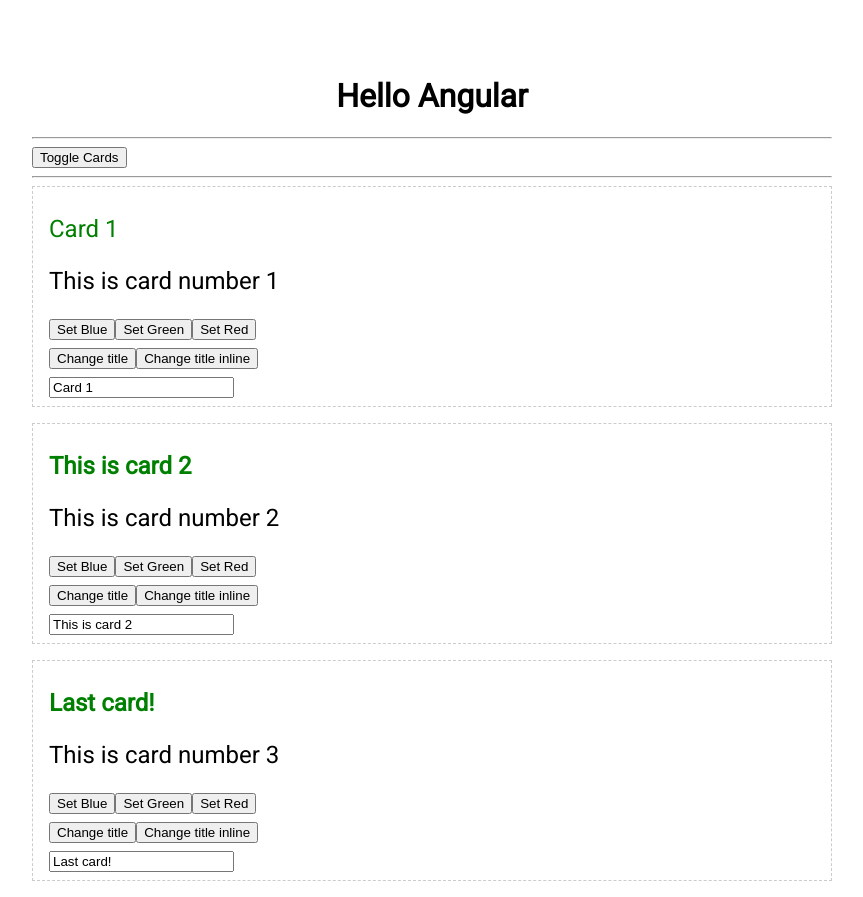
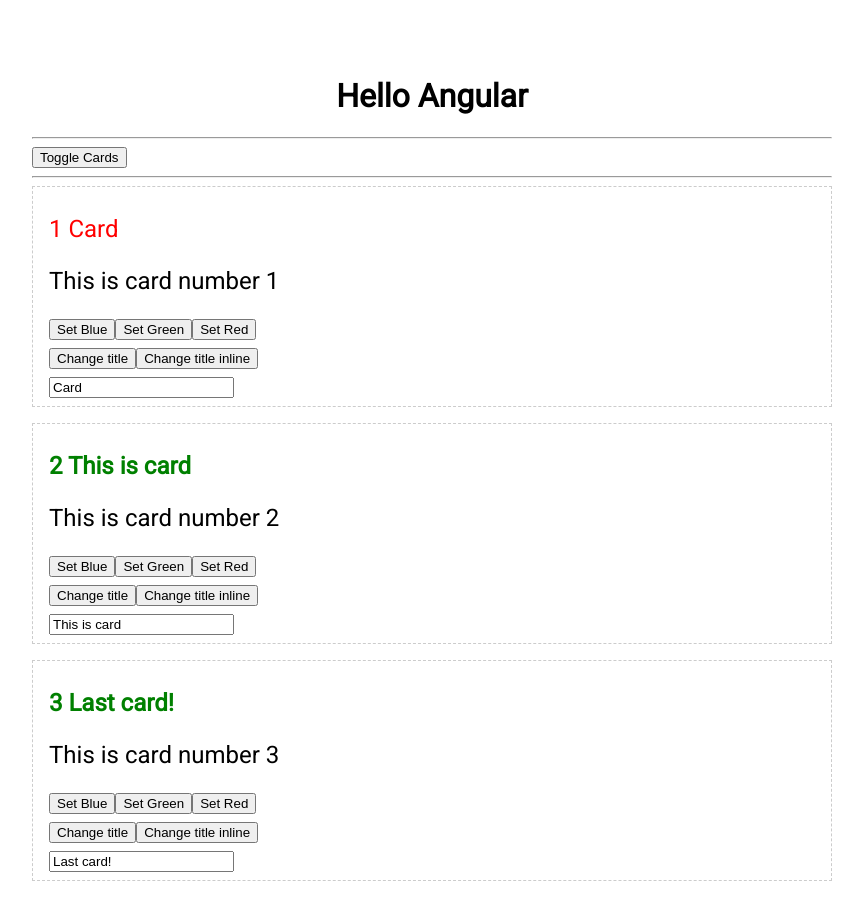
Before and after one commit to bolatashirbek/angular8_simple_projects, an Angular app in the folder ng-basics/: page / in a window 1280 px wide. Shown: the whole page, without its empty margins (208-1071 px from the left). Built offline with nearby package versions, Linux system fonts and the light colour scheme.

Commit message:
ng-basics: added index to ngFor directive

```diff
--- a/ng-basics/src/app/app.component.html
+++ b/ng-basics/src/app/app.component.html
@@ -7,8 +7,9 @@
 
   <div *ngIf="toggle; else noCards">
     <app-card
-      *ngFor="let iterCard of cards;"
+      *ngFor="let iterCard of cards; let idx = index"
       [card]="iterCard"
+      [index]="idx + 1"
     ></app-card>
   </div>
 
--- a/ng-basics/src/app/app.component.ts
+++ b/ng-basics/src/app/app.component.ts
@@ -14,8 +14,8 @@ export class AppComponent {
   toggle = true;
 
   cards: Card[] = [
-    {title: 'Card 1', text: 'This is card number 1'},
-    {title: 'This is card 2', text: 'This is card number 2'},
+    {title: 'Card', text: 'This is card number 1'},
+    {title: 'This is card', text: 'This is card number 2'},
     {title: 'Last card!', text: 'This is card number 3'}
   ];
 
--- a/ng-basics/src/app/card/card.component.html
+++ b/ng-basics/src/app/card/card.component.html
@@ -2,7 +2,7 @@
   <h2 [ngStyle]="{
     color: card.title.length < 5 ? 'red' : 'green',
     fontWeight: card.title.length < 7 ? 'normal' : 'bold'
-  }">{{card.title}}</h2>
+  }">{{index}} {{card.title}}</h2>
 
   <p class="text"
      [class.blue]="textColor === 'blue'"
--- a/ng-basics/src/app/card/card.component.ts
+++ b/ng-basics/src/app/card/card.component.ts
@@ -9,6 +9,7 @@ import {Card} from '../app.component';
 export class CardComponent implements OnInit {
 
   @Input() card: Card;
+  @Input() index: number;
 
   textColor: string;
 
```
